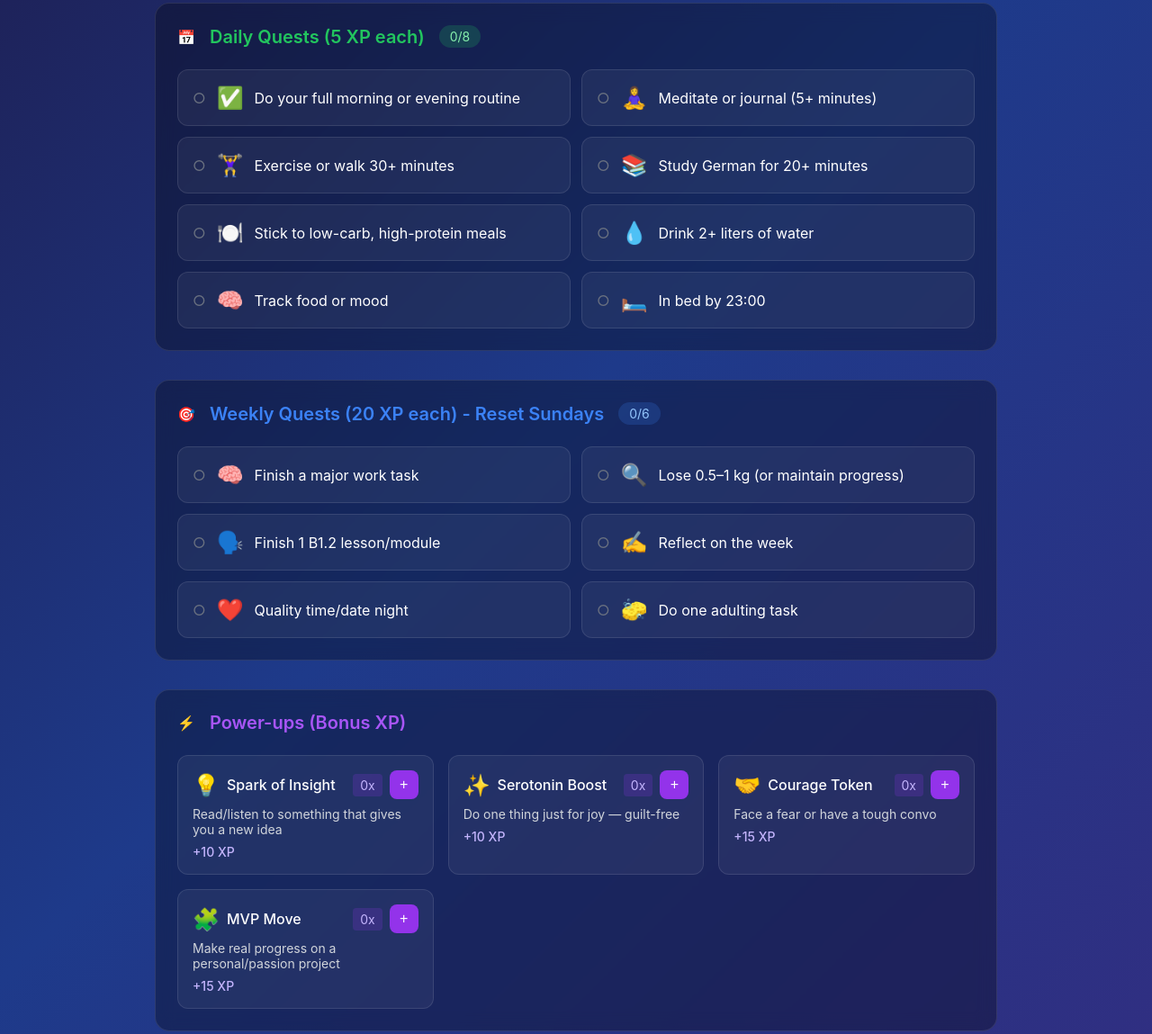
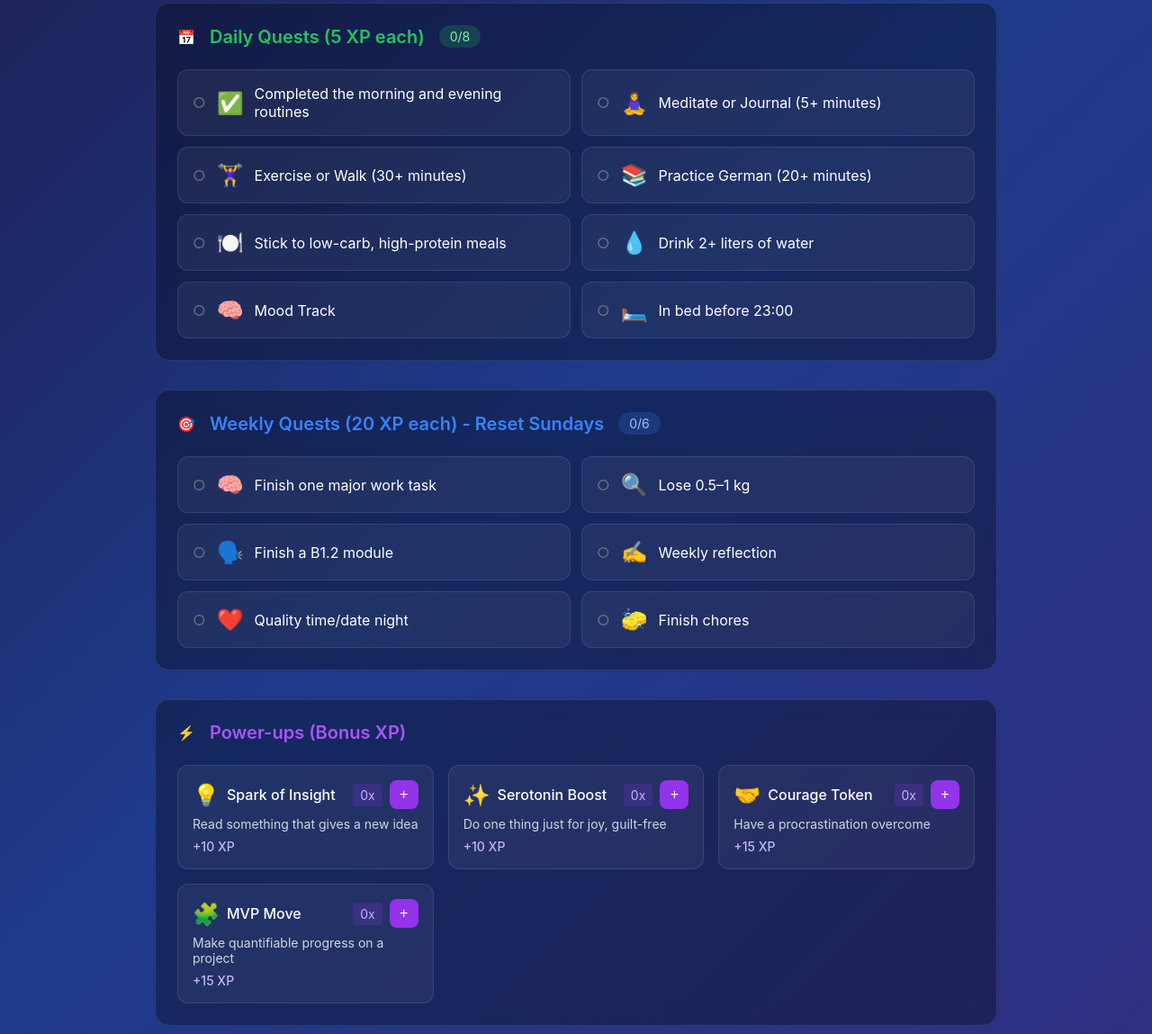
Before and after one commit to yaskhanloo/life-quest, a plain HTML site: page life-quest-june.html in a window 1280 px wide. Shown: the part 355-1504 px from the top of the page at 90% size. Drawn offline with Linux system fonts and the light colour scheme.

Commit message:
modified:   life-quest-june.html

```diff
--- a/life-quest-june.html
+++ b/life-quest-june.html
@@ -446,30 +446,30 @@
 
         // Quest data
         const dailyQuestData = [
-            { key: 'routine', label: 'Do your full morning or evening routine', icon: '✅' },
-            { key: 'meditate', label: 'Meditate or journal (5+ minutes)', icon: '🧘‍♀️' },
-            { key: 'exercise', label: 'Exercise or walk 30+ minutes', icon: '🏋️‍♀️' },
-            { key: 'german', label: 'Study German for 20+ minutes', icon: '📚' },
+            { key: 'routine', label: 'Completed the morning and evening routines', icon: '✅' },
+            { key: 'meditate', label: 'Meditate or Journal (5+ minutes)', icon: '🧘‍♀️' },
+            { key: 'exercise', label: 'Exercise or Walk (30+ minutes)', icon: '🏋️‍♀️' },
+            { key: 'german', label: 'Practice German (20+ minutes)', icon: '📚' },
             { key: 'diet', label: 'Stick to low-carb, high-protein meals', icon: '🍽️' },
             { key: 'water', label: 'Drink 2+ liters of water', icon: '💧' },
-            { key: 'tracking', label: 'Track food or mood', icon: '🧠' },
-            { key: 'sleep', label: 'In bed by 23:00', icon: '🛏️' }
+            { key: 'tracking', label: 'Mood Track', icon: '🧠' },
+            { key: 'sleep', label: 'In bed before 23:00', icon: '🛏️' }
         ];
 
         const weeklyQuestData = [
-            { key: 'work', label: 'Finish a major work task', icon: '🧠' },
-            { key: 'health', label: 'Lose 0.5–1 kg (or maintain progress)', icon: '🔍' },
-            { key: 'germanWeekly', label: 'Finish 1 B1.2 lesson/module', icon: '🗣️' },
-            { key: 'reflect', label: 'Reflect on the week', icon: '✍️' },
+            { key: 'work', label: 'Finish one major work task', icon: '🧠' },
+            { key: 'health', label: 'Lose 0.5–1 kg', icon: '🔍' },
+            { key: 'germanWeekly', label: 'Finish a B1.2 module', icon: '🗣️' },
+            { key: 'reflect', label: 'Weekly reflection', icon: '✍️' },
             { key: 'relationship', label: 'Quality time/date night', icon: '❤️' },
-            { key: 'adulting', label: 'Do one adulting task', icon: '🧽' }
+            { key: 'adulting', label: 'Finish chores', icon: '🧽' }
         ];
 
         const powerUpData = [
-            { key: 'insight', label: 'Spark of Insight', xp: 10, icon: '💡', desc: 'Read/listen to something that gives you a new idea' },
-            { key: 'serotonin', label: 'Serotonin Boost', xp: 10, icon: '✨', desc: 'Do one thing just for joy — guilt-free' },
-            { key: 'courage', label: 'Courage Token', xp: 15, icon: '🤝', desc: 'Face a fear or have a tough convo' },
-            { key: 'mvp', label: 'MVP Move', xp: 15, icon: '🧩', desc: 'Make real progress on a personal/passion project' }
+            { key: 'insight', label: 'Spark of Insight', xp: 10, icon: '💡', desc: 'Read something that gives a new idea' },
+            { key: 'serotonin', label: 'Serotonin Boost', xp: 10, icon: '✨', desc: 'Do one thing just for joy, guilt-free' },
+            { key: 'courage', label: 'Courage Token', xp: 15, icon: '🤝', desc: 'Have a procrastination overcome' },
+            { key: 'mvp', label: 'MVP Move', xp: 15, icon: '🧩', desc: 'Make quantifiable progress on a project' }
         ];
 
         // Load data from localStorage
```
